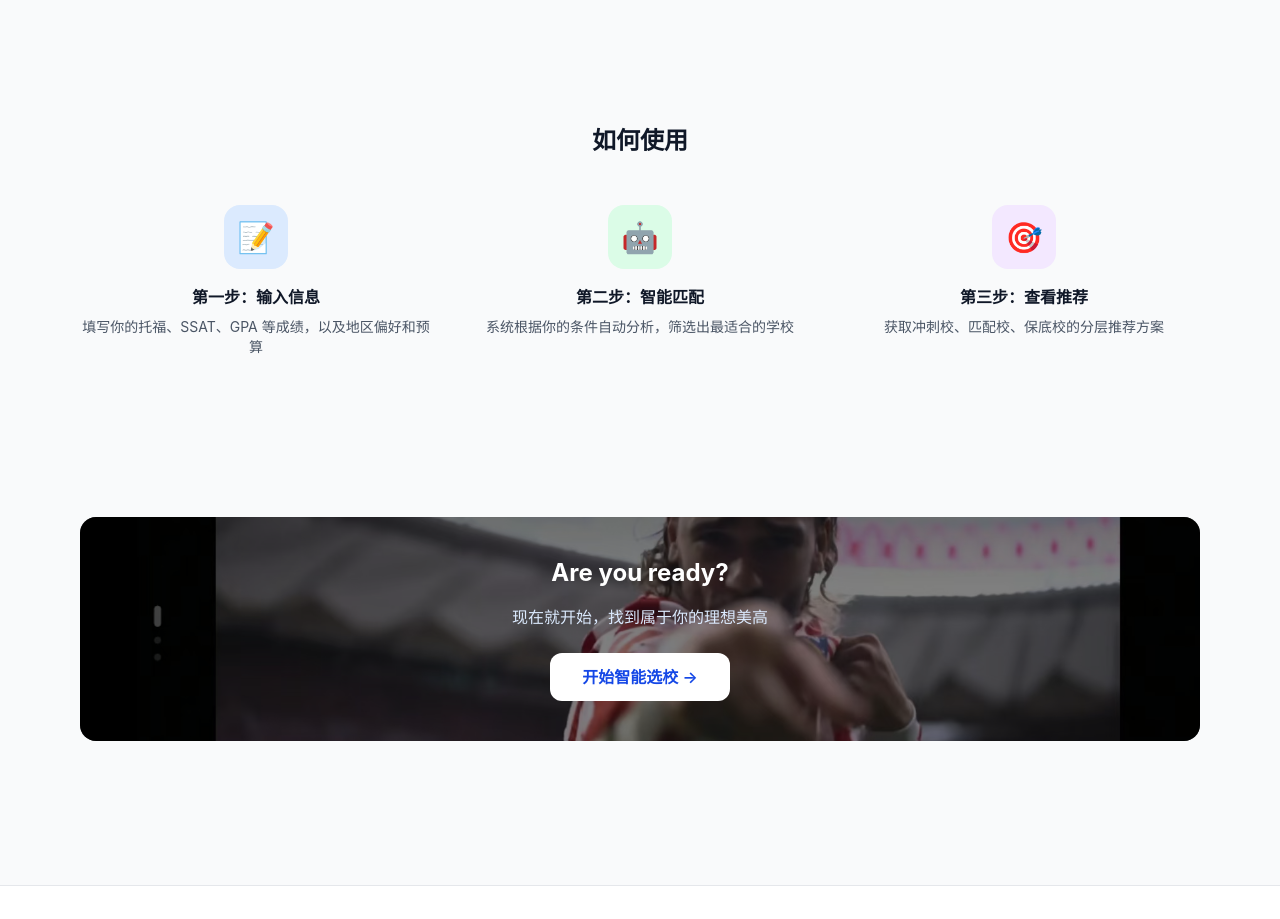
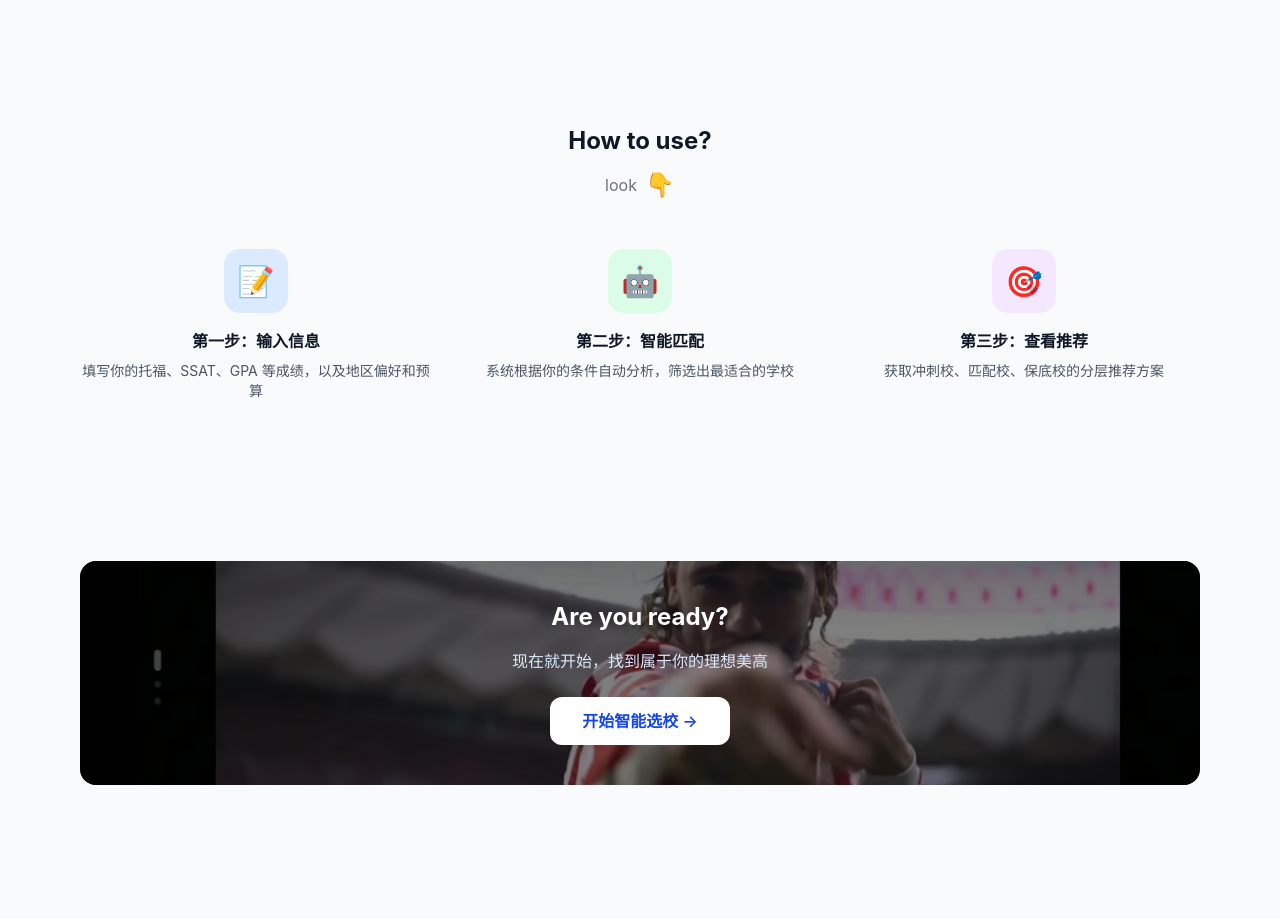
Before and after one commit to Hshyyy/meigao-helper, a React (Vite) app: page / in a window 1280 px wide. Shown: the part 1380-2299 px from the top of the page. Built offline with nearby package versions, Linux system fonts and the light colour scheme.

Commit message:
如何使用改为How to use?加向下箭头

```diff
--- a/src/pages/Home.tsx
+++ b/src/pages/Home.tsx
@@ -149,9 +149,15 @@ export default function Home() {
 
       {/* 功能介绍 */}
       <section className="max-w-6xl mx-auto px-4 py-20">
-        <h2 className="text-2xl font-bold text-center text-gray-900 mb-12">
-          如何使用
-        </h2>
+        <div className="text-center mb-12">
+          <h2 className="text-2xl font-bold text-gray-900 mb-3">
+            How to use?
+          </h2>
+          <div className="flex items-center justify-center gap-2 text-gray-500">
+            <span>look</span>
+            <span className="text-2xl">👇</span>
+          </div>
+        </div>
         <div className="grid grid-cols-1 md:grid-cols-3 gap-8">
           <div className="text-center">
             <div className="w-16 h-16 bg-blue-100 rounded-2xl flex items-center justify-center mx-auto mb-4">
```
